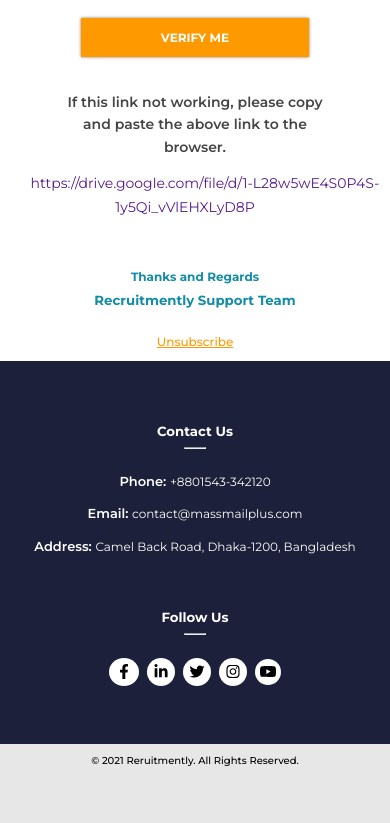
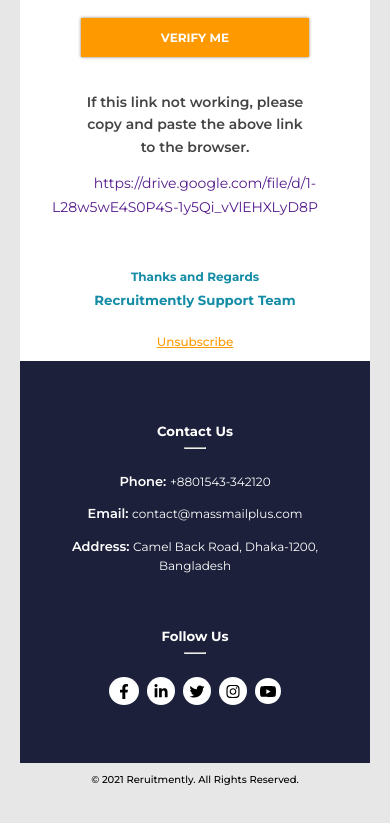
Before and after one commit to Siddiqy/RecruitmentlyEmail-Template, a plain HTML site: page Template-1/index.html in a window 390 px wide. Shown: the part 555-1378 px from the top of the page. Drawn offline with Linux system fonts and the light colour scheme.

Commit message:
Template 1 upgrade

```diff
--- a/Template-1/index.html
+++ b/Template-1/index.html
@@ -42,8 +42,6 @@
                 .container {
                     width: 100%;
                     height: auto;
-                    margin-right: 0;
-                    margin-left: 0;
                 }
 
                 .main-content {
@@ -78,7 +76,7 @@
 
         </style>
     </head>
-    <body style="background-color: #E7E7E7;padding: 50px 0px;">
+    <body style="background-color: #E7E7E7;padding: 50px 20px;">
         <table class="container">
             <tr style="background-color: #1C203A;">
                 <td style="text-align: center;padding: 20px 0px;">
@@ -113,7 +111,7 @@
                         <li style="display: inline-block;padding: 2px;"><a href="#" style="text-decoration: none;height: 20px;width: 20px;border-radius: 50%;background-color: #fff;padding: 4px;display: flex;"><img src="linkedin-in-brands.svg" alt="social-icon" style="align-self: center;height: 15px;width: 100%;"></a></li>
                         <li style="display: inline-block;padding: 2px;"><a href="#" style="text-decoration: none;height: 20px;width: 20px;border-radius: 50%;background-color: #fff;padding: 4px;display: flex;"><img src="twitter-brands.svg" alt="social-icon" style="align-self: center;height: 15px;width: 100%;"></a></li>
                         <li style="display: inline-block;padding: 2px;"><a href="#" style="text-decoration: none;height: 20px;width: 20px;border-radius: 50%;background-color: #fff;padding: 4px;display: flex;"><img src="instagram-brands.svg" alt="social-icon" style="align-self: center;height: 15px;width: 100%;"></a></li>
-                        <li style="display: inline-block;padding: 2px;"><a href="#" style="text-decoration: none;height: 20px;width: 20px;border-radius: 50%;background-color: #fff;padding: 3px 3px;display: flex;"><img src="youtube-brands.svg" alt="social-icon" style="align-self: center;height: 15px;width: 100%;"></a></li>
+                        <li style="display: inline-block;padding: 2px;"><a href="#" style="text-decoration: none;height: 20px;width: 20px;border-radius: 50%;background-color: #fff;padding: 3px;display: flex;"><img src="youtube-brands.svg" alt="social-icon" style="align-self: center;height: 15px;width: 100%;"></a></li>
                     </ul>
                 </td>
             </tr>
```
